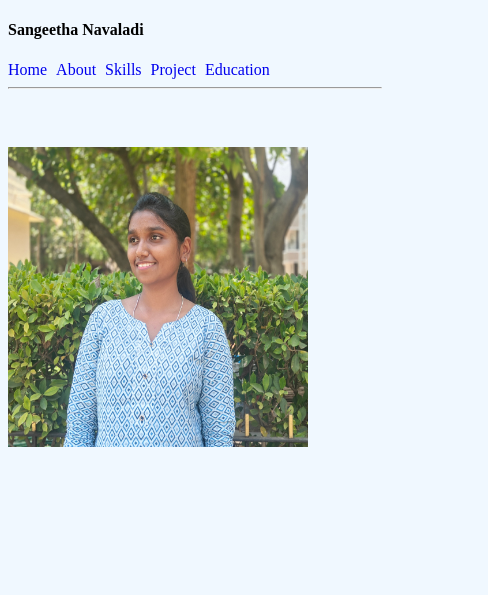
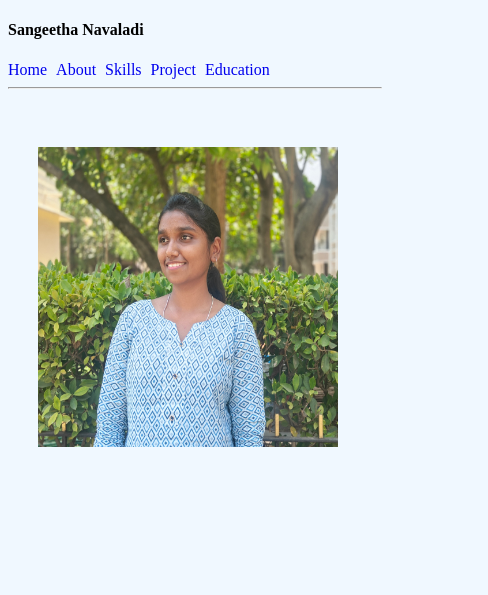
Before and after one commit to SangeethaNavaladi/Portfolio, a plain HTML site: page about.html in a window 390 px wide. Shown: the top 595 px of the page, 488 px wide, since content can reach past the window. Drawn offline with Linux system fonts and the light colour scheme.

Commit message:
about-style.css

```diff
--- a/about-style.css
+++ b/about-style.css
@@ -100,7 +100,7 @@ h4{
     .photos {
         width: 300px;
         height: 300px;
-        margin-left: -150px;
+        margin-left: -120px;
         margin-top: -100px;
         display: block;
     }
```
